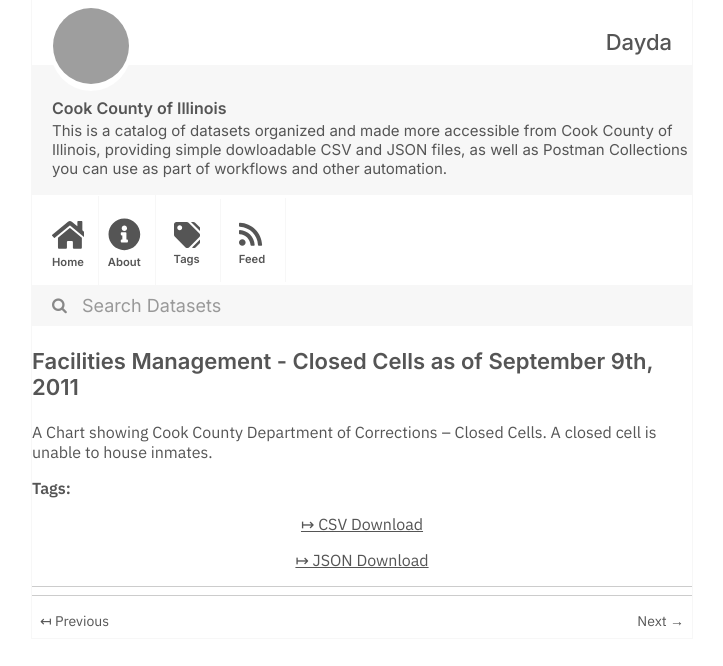
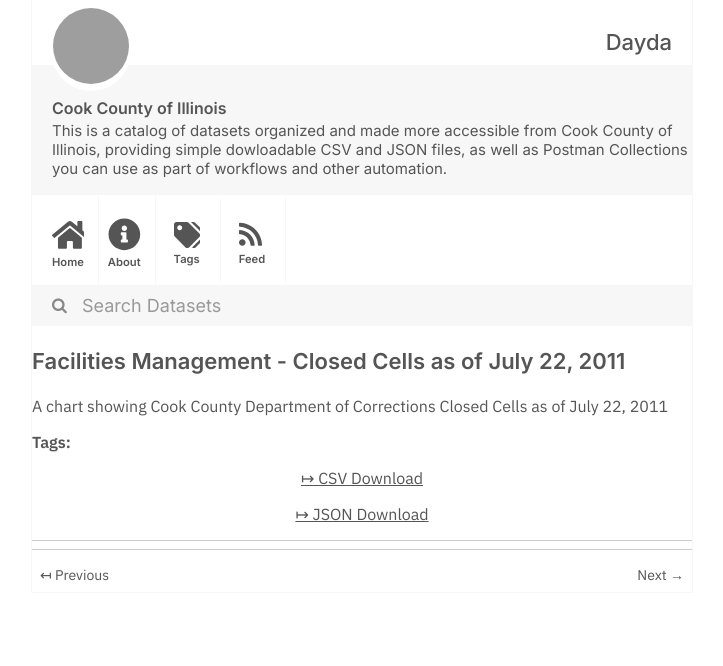
Before and after one commit to dayda-entities/cook-county-of-illinois, a Jekyll site: the page built from _posts/2020-11-10-facilities-management-closed-c.md, in a window 1280 px wide, cut to the strip 0-666 px from the top of the page. Shown: the whole strip, without its empty margins (278-1001 px from the left). Built offline with Jekyll 4.4.1, drawn with Linux system fonts in a browser that asks for light colours; grey boxes are pictures that could not be loaded.

Commit message:
Publish Data

```diff
--- a/_posts/2020-11-10-facilities-management-closed-c.md
+++ b/_posts/2020-11-10-facilities-management-closed-c.md
@@ -1,17 +1,17 @@
 ---
-title: 'Facilities Management - Closed Cells as of September 9th, 2011'
-created: '2020-11-10T16:57:48.977500'
-modified: '2020-11-10T16:57:48.977511'
+title: 'Facilities Management - Closed Cells as of July 22, 2011'
+created: '2020-11-10T16:57:48.414700'
+modified: '2020-11-10T16:57:48.414710'
 state: active
 type: dataset
 tags: []
 groups:
   - Local Government
 csv_url: >-
-  https://datacatalog.cookcountyil.gov/api/views/tf4d-rugi/rows.csv?accessType=DOWNLOAD
+  https://datacatalog.cookcountyil.gov/api/views/t6gz-7eqh/rows.csv?accessType=DOWNLOAD
 json_url: >-
-  https://datacatalog.cookcountyil.gov/api/views/tf4d-rugi/rows.json?accessType=DOWNLOAD
+  https://datacatalog.cookcountyil.gov/api/views/t6gz-7eqh/rows.json?accessType=DOWNLOAD
 layout: post
 
 ---
-A Chart showing Cook County Department of Corrections -- Closed Cells. A closed cell is unable to house inmates.
+A chart showing Cook County Department of Corrections Closed Cells as of July 22, 2011
```
